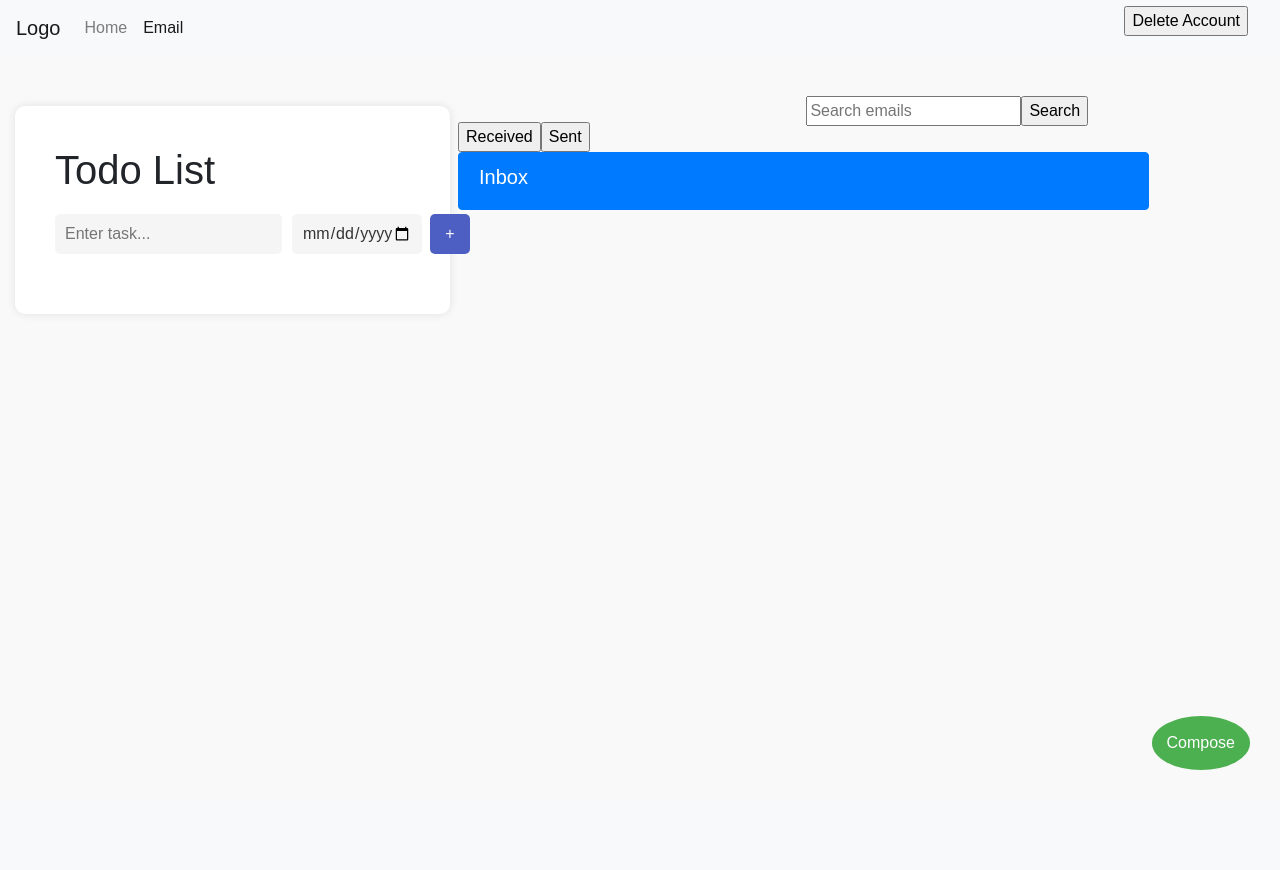
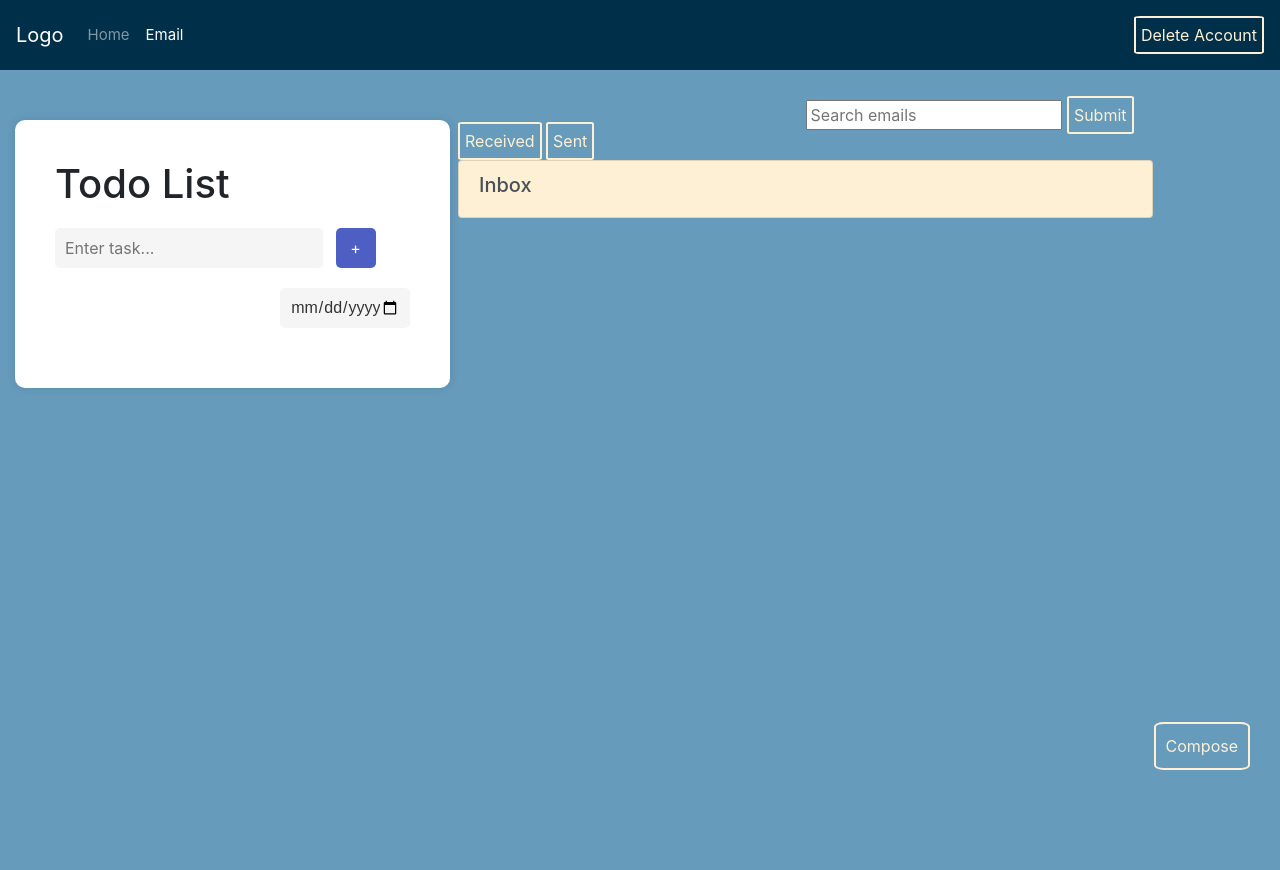
Before and after one commit to klam20/CMPE131-EmailClient, a Flask app: page /email in a window 1280 px wide. Before the commit the page ends 770 px from the top, so only its background shows below. Run offline with Flask 3, Linux system fonts and the light colour scheme; the visitor is signed in with stand-in values (Sample User, id 1); data that the repository does not hold is empty; some libraries are stand-ins or nearby versions.

Commit message:
Color of email page, home page

```diff
--- a/app/routes.py
+++ b/app/routes.py
@@ -74,7 +74,7 @@ def email():
         return redirect('/email')
 
     if request.method == 'POST':
-            if request.form.get('delAcc') == 'del-Acc':
+            if request.form.get('delAcc') == 'Delete Account':
                 db.session.delete(current_user)
                 db.session.commit()
                 logout_user()
--- a/app/static/style.css
+++ b/app/static/style.css
@@ -1,3 +1,22 @@
+button:not(.exclude) {
+        all:unset;
+        color: #FDF0D5;
+        padding:5px;
+        border-radius:5%;
+        border:2px solid;
+
+}
+
+button:not(.exclude):hover {
+        all:unset;
+        background-color: #FDF0D5;
+        color: black;
+        padding:5px;
+        border-radius:5%;
+        border:2px solid;
+
+}
+
 .app-container {
         display: flex;
 }
@@ -163,11 +182,6 @@
         padding-right:600px;
 }
 
-.deleteAccount {
-        position:absolute;
-        top:10%;
-        right:2.5%;
-}
 
 .searchBar {
         position:absolute;
@@ -195,3 +209,32 @@
         right:0;
         padding-right:20px;
 }
+
+.background-home {
+        background-color: #669BBC;
+        min-height: 100vh;
+}
+
+.center {
+       position:absolute;
+       top:25%;
+       left:25%;
+}
+
+h2 {
+        color:#FDF0D5;
+}
+
+.navbar-nav {
+        font-size: 15px;
+        line-height: 2.5;
+}
+
+.email-background {
+        background-color:#669BBC;
+        min-height: 100vh;
+}
+
+ {
+    color: #780000;
+}
--- a/app/templates/email.html
+++ b/app/templates/email.html
@@ -7,14 +7,14 @@
     </head>
     <body>
       <!--Email Nav Bar-->
-      <nav class="navbar navbar-expand-lg navbar-light bg-light">
+      <nav class="navbar navbar-expand-lg navbar-dark" style="background-color: #003049;">
         <a class="navbar-brand" href="#">Logo</a>
         <button class="navbar-toggler" type="button" data-toggle="collapse" data-target="#navbarNav" aria-controls="navbarNav" aria-expanded="false" aria-label="Toggle navigation">
           <span class="navbar-toggler-icon"></span>
         </button>
         <div class="collapse navbar-collapse" id="navbarNav">
           <ul class="navbar-nav">
-            <li class="nav-item">
+            <li class="nav-item ">
               <a class="nav-link" href="/home">Home <span class="sr-only">(current)</span></a>
             </li>
             <li class="nav-item active">
@@ -22,37 +22,48 @@
             </li>
           </ul>
         </div>
-        <form method="post">
-          <input type="submit" value="Delete Account" name="delAcc" class="deleteAccount"/>
-      </form>
-      </nav>
+        <form method="post" action="/home">
+          <button type="submit" value="Delete Account" name="delAcc">Delete Account</button>
+        </form>
+    </nav>
+
+<div class = "email-background">
+
 
       <div class ="searchBar">
         <form method="GET" action="{{ url_for('search_email') }}">
           <input type="text" name="search_query" placeholder="Search emails" />
-          <input type="submit" value="Search" />
+          <button type="submit" value="Search">Submit</button>
       </form>
       </div>
 
         <!--CSS for Compose Button-->
         <style>
             /* Body styles */
-            body {
-              background-color: #f9f9f9;
-              font-family: Arial, sans-serif;
-              font-size: 16px;
-            }
+
 
             /* Compose button styles */
             #compose-btn {
+              background-color: #669BBC;
               position: fixed;
               bottom: 30px;
               right: 30px;
-              background-color: #4CAF50;
-              color: white;
-              padding: 15px;
-              border: none;
-              border-radius: 50%;
+              color: #FDF0D5;
+              padding: 10px;
+              border: solid 2px;
+              border-radius: 10%;
+              cursor: pointer;
+            }
+
+            #compose-btn:hover {
+              background-color: #FDF0D5;
+              color: black;
+              position: fixed;
+              bottom: 30px;
+              right: 30px;
+              padding: 10px;
+              border: solid 2px;
+              border-radius: 10%;
               cursor: pointer;
             }
 
@@ -100,12 +111,6 @@
         </style>
 
         <style>
-          /* Body styles */
-          body {
-            background-color: #f9f9f9;
-            font-family: Arial, sans-serif;
-            font-size: 16px;
-          }
 
           /* Form styles */
           .todo {
@@ -122,10 +127,6 @@
           }
 
 
-          form {
-            display: flex;
-            flex-grow: 1;
-          }
 
 
           div h1 {
@@ -144,7 +145,7 @@
             flex-grow: 1;
           }
 
-          form input[type="taskInput"] {
+          input[type="taskInput"] {
             padding: 10px;
             margin-bottom: 20px;
             height: 40px;
@@ -157,7 +158,7 @@
             text-overflow: ellipsis;
           }
 
-          form input[type="date"] {
+          input[type="date"] {
             padding: 10px;
             margin-bottom: 20px;
             height: 40px;
@@ -170,7 +171,7 @@
             color: #333;
           }
 
-          form button[type="taskSubmit"] {
+          button[type="taskSubmit"] {
             background-color: #4e5fc4;
             border: none;
             color: #fff;
@@ -300,12 +301,12 @@
 
           div button[type="delete"]:active { text-decoration: none; }
 
-          form input[type="editInputText"] {
+          input[type="editInputText"] {
             flex-grow: 1;
             min-height: 40px;
           }
 
-          form button[type="submitEdit"] {
+          button[type="submitEdit"] {
             background-color: #46b478;
             border: none;
             color: #fff;
@@ -319,12 +320,12 @@
             margin-bottom: 2px;
           }
 
-          form button[type="submitEdit"]:hover {
+          button[type="submitEdit"]:hover {
             text-decoration: none;
             background-color: #2d744d;
           }
 
-          form input[type="editInputText"] {
+          input[type="editInputText"] {
             border-radius: 5px;
             margin-bottom: 2px;
             height: 38px;
@@ -334,14 +335,14 @@
         <!--Email Inbox-->
 
 
+
         <div class = "inbox">
-            <form method="post">
-              <input class = "inboxNav" type="submit" value="Received" name="Received"/>
-              <input class = "inboxNav" type="submit" value="Sent" name="Sent"/>
-            </form>
-
+          <form method="post">
+            <button  type="submit" value="Received" name="Received">Received</button>
+            <button  type="submit" value="Sent" name="Sent">Sent</button>
+          </form>
             <div class="list-group">
-              <a href="#" class="list-group-item list-group-item-action active" aria-current="true">
+              <a href="#" class="list-group-item list-group-item-action" style="background-color:#FDF0D5" aria-current="true">
                 <div class="d-flex w-100 justify-content-between">
                   <h5 class="inboxWidth">Inbox</h5>
                 </div>
@@ -362,7 +363,7 @@
         </div>
 
         <!--Compose Button-->
-        <button id="compose-btn">Compose</button>
+        <button class="exclude" id="compose-btn">Compose</button>
         <div id="compose-tab">
             <form action="" method="post" novalidate>
                 {{ form.hidden_tag() }}
@@ -388,7 +389,7 @@
         <form action="/addTodo" method="post">
           <input type="taskInput" id="name" name="name" placeholder="Enter task..." required>
           <input type="date" id="date" name="date" placeholder="mm/dd" required>
-          <button type="taskSubmit">+</button>
+          <button class="exclude" type="taskSubmit">+</button>
         </form>
 
         {%for task in todo_list%}
@@ -399,12 +400,12 @@
               <li type="task" onclick='window.location.href="/updateTodo/{{task.task_id}}"'>{{task.name}}
                 <div type="date">{{task.date}}</p>
               </li>
-              <td><button type="edit" onclick="window.location.href='/startEdit/{{task.task_id}}';">✎</button></td>
+              <td><button class="exclude" type="edit" onclick="window.location.href='/startEdit/{{task.task_id}}';">✎</button></td>
               {%elif task.done==True and task.edit==False %}
               <li type="task" class="checked" onclick='window.location.href="/updateTodo/{{task.task_id}}"'>{{task.name}}
                 <div type="date">{{task.date}}</p>
               </li>
-              <td><button type="edit" onclick="window.location.href='/startEdit/{{task.task_id}}';">✎</button></td>
+              <td><button class="exclude" type="edit" onclick="window.location.href='/startEdit/{{task.task_id}}';">✎</button></td>
               {%else%}
               <form action="/submitEdit/{{task.task_id}}" method="post">
                 <input type="editInputText" id="editInputText" name="editInputText" value="{{task.name}}" required>
@@ -413,7 +414,7 @@
               </form>
 
               {%endif%}
-              <td><button type = "delete" onclick="window.location.href='/deleteTodo/{{task.task_id}}';">X</button></td>
+              <td><button class="exclude" type = "delete" onclick="window.location.href='/deleteTodo/{{task.task_id}}';">X</button></td>
             </div>
           {%endif%}
         {%endfor%}
@@ -452,7 +453,7 @@
         {% endif %}
     {% endwith %}
 
-
+  </div>
         <script src="https://code.jquery.com/jquery-3.2.1.slim.min.js" integrity="sha384-KJ3o2DKtIkvYIK3UENzmM7KCkRr/rE9/Qpg6aAZGJwFDMVNA/GpGFF93hXpG5KkN" crossorigin="anonymous"></script>
 <script src="https://cdn.jsdelivr.net/npm/popper.js@1.12.9/dist/umd/popper.min.js" integrity="sha384-ApNbgh9B+Y1QKtv3Rn7W3mgPxhU9K/ScQsAP7hUibX39j7fakFPskvXusvfa0b4Q" crossorigin="anonymous"></script>
 <script src="https://cdn.jsdelivr.net/npm/bootstrap@4.0.0/dist/js/bootstrap.min.js" integrity="sha384-JZR6Spejh4U02d8jOt6vLEHfe/JQGiRRSQQxSfFWpi1MquVdAyjUar5+76PVCmYl" crossorigin="anonymous"></script>
--- a/app/templates/home_logged_out.html
+++ b/app/templates/home_logged_out.html
@@ -19,8 +19,8 @@
               </ul>
             </div>
             <form method="post" action="/home">
-                <input type="submit" value="Log-In" name="logIn"/>
-                <input type="submit" value="Sign-Up" name="signUp"/>
+                <button type="submit" value="Log-In" name="logIn"/>
+                <button type="submit" value="Sign-Up" name="signUp"/>
             </form>
         </nav>
         <img src="{{url_for('static', filename='img.jpg')}}">
--- a/app/templates/viewEmail.html
+++ b/app/templates/viewEmail.html
@@ -340,7 +340,7 @@
           </form>
 
             <div class="list-group">
-              <a href="#" class="list-group-item list-group-item-action active" aria-current="true">
+              <a href="#" class="list-group-item list-group-item-action" style="background-color:#003049;" aria-current="true">
                 <div class="d-flex w-100 justify-content-between">
                   <h5 class="inboxWidth">{{email.subject}}</h5>
                 </div>
```
Also changed, not shown: app/templates/home_logged_in.html (+8 -4 lines).
